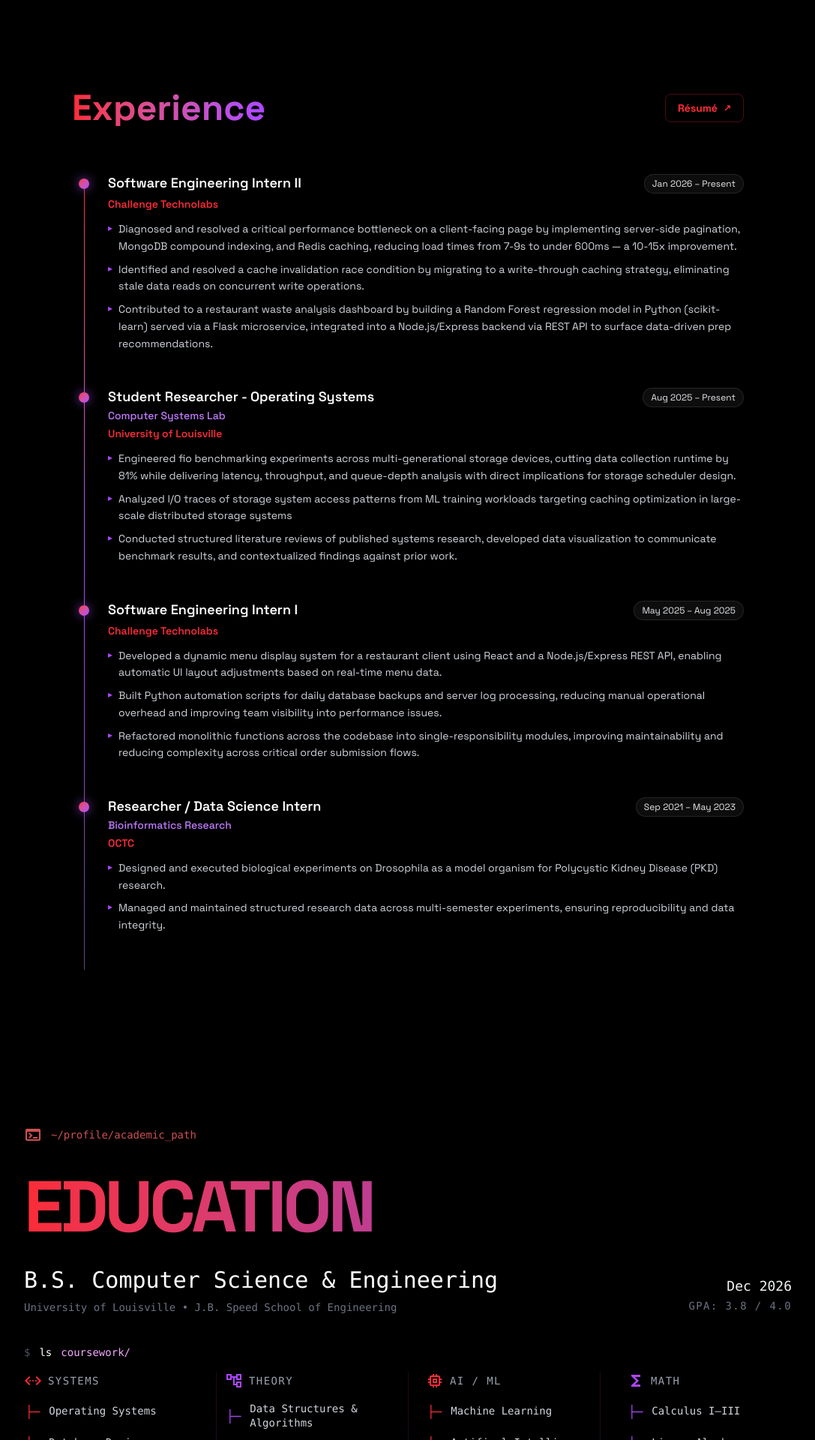
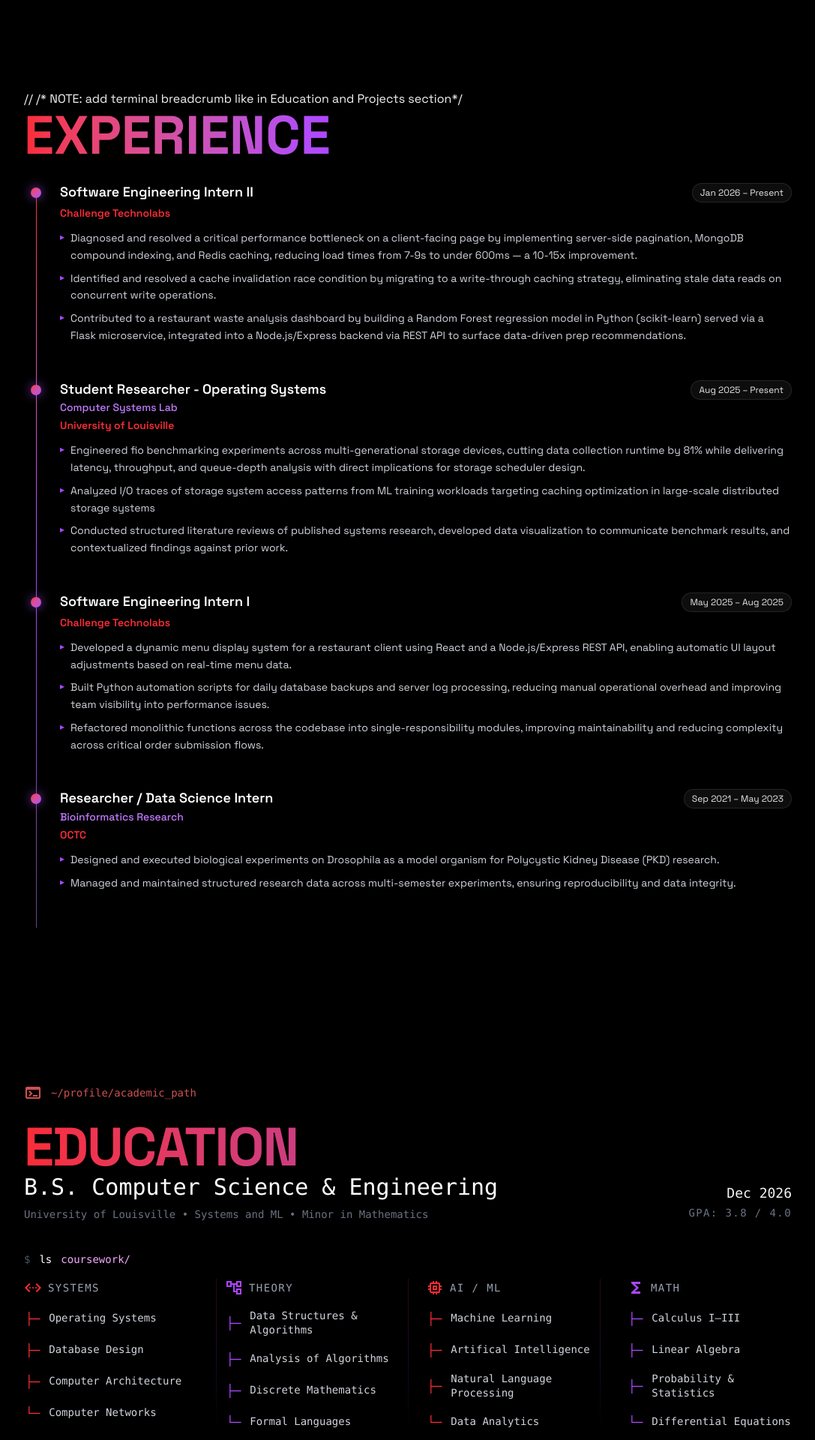
Before and after one commit to pr33tpatel/preet-dev, a React (Vite) app: page / in a window 1280 px wide. Shown: the part 760-2680 px from the top of the page at 75% size, without its empty margins (96-1183 px from the left). Built offline with nearby package versions, Linux system fonts and the light colour scheme.

Commit message:
batch commit

```diff
--- a/src/App.jsx
+++ b/src/App.jsx
@@ -24,7 +24,7 @@ function App() {
         <Home />
         <Experience />
         <Education />
-        <About />
+        {/*<About />*/}
         <Projects />
       </div>
     </>
--- a/src/components/MobileMenu.jsx
+++ b/src/components/MobileMenu.jsx
@@ -17,9 +17,9 @@ export const MobileMenu = ({ menuOpen, setMenuOpen }) => {
     <>
       {/* Backdrop */}
       <div
-        className="fixed inset-0 z-30 transition-all duration-300 lg:hidden"
+        className="fixed inset-0 z-30 transition-all duration-500 lg:hidden"
         style={{
-          background: "rgba(0,0,0,0.7)",
+          background: "rgba(0,0,0,0.1)",
           backdropFilter: menuOpen ? "blur(4px)" : "none",
           opacity: menuOpen ? 1 : 0,
           pointerEvents: menuOpen ? "auto" : "none",
@@ -32,23 +32,23 @@ export const MobileMenu = ({ menuOpen, setMenuOpen }) => {
         className="fixed top-0 right-0 z-40 flex h-full flex-col lg:hidden"
         style={{
           width: "min(320px, 85vw)",
-          background: "rgba(5,5,5,0.98)",
-          borderLeft: "1px solid rgba(255,255,255,0.06)",
+          background: "rgba(1,1,1,0.93)",
+          borderLeft: "1px solid rgba(255,255,255,0.07)",
           transform: menuOpen ? "translateX(0)" : "translateX(100%)",
-          transition: "transform 350ms cubic-bezier(0.16, 1, 0.3, 1)",
+          transition: "transform 350ms cubic-bezier(0.35, 1, 0.3, 1)",
         }}
       >
         {/* Drawer header */}
         <div className="flex items-center justify-between border-b border-white/5 px-8 py-6">
           <span
-            className="font-mono text-sm tracking-widest text-gray-600 uppercase"
+            className="font-mono text-sm tracking-widest text-gray-300 uppercase"
             style={{ fontFamily: "'Space Grotesk', sans-serif" }}
           >
             Navigation
           </span>
           <button
             onClick={() => setMenuOpen(false)}
-            className="font-mono text-lg text-gray-600 transition-colors hover:text-white"
+            className="font-mono text-lg text-gray-300 transition-colors hover:text-white"
             aria-label="Close menu"
           >
             ✕
@@ -79,14 +79,14 @@ export const MobileMenu = ({ menuOpen, setMenuOpen }) => {
                 (e.currentTarget.querySelector(".link-label").style.color = "#9ca3af")
               }
             >
-              <span className="font-mono text-xs text-red-500/40 transition-colors group-hover:text-red-500">
+              <span className="text-md font-mono text-red-500/70 transition-colors group-hover:text-red-500">
                 {String(i + 1).padStart(2, "0")}
               </span>
               <span
-                className="link-label font-mono text-sm tracking-widest uppercase transition-colors duration-150"
+                className="link-label font-mono text-lg tracking-widest uppercase transition-colors duration-150"
                 style={{
                   fontFamily: "'Space Grotesk', sans-serif",
-                  color: "#9ca3af",
+                  color: "#cccccc",
                 }}
               >
                 {label}
@@ -107,7 +107,7 @@ export const MobileMenu = ({ menuOpen, setMenuOpen }) => {
             RÉSUMÉ ↗
           </a>
           <p
-            className="font-mono text-xs tracking-widest text-fuchsia-300/60 uppercase"
+            className="font-mono text-sm tracking-widest text-fuchsia-300/60 uppercase"
             style={{ fontFamily: "'Space Grotesk', sans-serif" }}
           >
             NYC | SDF
--- a/src/components/Navbar.jsx
+++ b/src/components/Navbar.jsx
@@ -53,7 +53,7 @@ export const Navbar = ({ menuOpen, setMenuOpen }) => {
         backdropFilter: "blur(12px)",
         WebkitBackdropFilter: "blur(12px)",
         background: scrolled ? "rgba(0,0,0,0.6)" : "transparent",
-        borderBottom: scrolled ? "1px solid rgba(255,255,255,0.04)" : "none",
+        borderBottom: scrolled ? "none" : "none",
       }}
     >
       <div className="mx-auto flex w-full max-w-6xl items-center justify-between px-6 py-5">
@@ -109,7 +109,7 @@ export const Navbar = ({ menuOpen, setMenuOpen }) => {
             className="hidden font-mono text-[11px] tracking-widest text-fuchsia-300 uppercase xl:block"
             style={{ fontFamily: "'Space Grotesk', sans-serif" }}
           >
-            LOU | KY
+            NYC | SDF
           </span>
 
           {/* Résumé — lg+ only */}
--- a/src/components/sections/Education.jsx
+++ b/src/components/sections/Education.jsx
@@ -10,6 +10,8 @@ const DEGREE = {
   title: "B.S. Computer Science & Engineering",
   school: "University of Louisville",
   department: "J.B. Speed School of Engineering",
+  minor: "Minor in Mathematics",
+  concentration: "Systems and ML",
   graduation: "Dec 2026",
   gpa: "3.8 / 4.0",
 };
@@ -157,7 +159,7 @@ export const Education = () => {
         {/* Hero heading */}
         <FadeIn visible={visible} delay={80}>
           <h2
-            className="mb-5 bg-gradient-to-r from-red-500 to-purple-700 bg-clip-text text-7xl leading-tight font-bold tracking-tighter text-transparent md:text-8xl"
+            className="bg-gradient-to-r from-red-500 to-purple-700 bg-clip-text text-4xl font-bold tracking-tight text-transparent md:text-7xl"
             style={{ fontFamily: "'Space Grotesk', sans-serif" }}
           >
             EDUCATION
@@ -169,7 +171,7 @@ export const Education = () => {
             <div>
               <h3 className="font-mono text-2xl text-white md:text-3xl">{DEGREE.title}</h3>
               <p className="mt-2 font-mono text-sm text-gray-500">
-                {DEGREE.school} • {DEGREE.department}
+                {DEGREE.school} • {DEGREE.concentration} • {DEGREE.minor}
               </p>
             </div>
             <div className="shrink-0 text-left font-mono md:text-right">
@@ -216,7 +218,7 @@ export const Education = () => {
         {/* Terminal footer */}
         <FadeIn visible={visible} delay={900}>
           <div
-            className="mt-24 pt-10 font-mono text-sm text-gray-600"
+            className="pt-0 font-mono text-sm text-gray-600 md:mt-45"
             style={{ borderTop: "1px solid rgba(255,255,255,0.5)" }}
           >
             {/*
--- a/src/components/sections/Experience.jsx
+++ b/src/components/sections/Experience.jsx
@@ -55,6 +55,37 @@ const experiences = [
     ],
   },
 ];
+
+const useReveal = (ref) => {
+  const [visible, setVisible] = useState(false);
+  useEffect(() => {
+    const obs = new IntersectionObserver(
+      ([entry]) => {
+        if (entry.isIntersecting) {
+          setVisible(true);
+          obs.disconnect();
+        }
+      },
+      { threshold: 0.05 },
+    );
+    if (ref.current) obs.observe(ref.current);
+    return () => obs.disconnect();
+  }, [ref]);
+  return visible;
+};
+
+const FadeIn = ({ children, delay = 0, visible, className = "" }) => (
+  <div
+    className={`transition-all duration-600 ease-out ${className}`}
+    style={{
+      opacity: visible ? 1 : 0,
+      transform: visible ? "translateY(0)" : "translateY(12px)",
+      transitionDelay: `${delay}ms`,
+    }}
+  >
+    {children}
+  </div>
+);
 
 const TimelineItem = ({ exp, index }) => {
   const ref = useRef(null);
@@ -134,22 +165,15 @@ export const Experience = () => {
 
   return (
     <section id="experience" className="px-4 py-20">
-      <div className="mx-auto max-w-4xl">
+      <div className="mx-auto max-w-5xl">
+        // {/* Terminal breadcrumb */}
+        /* NOTE: add terminal breadcrumb like in Education and Projects section*/
         {/* Heading + Resume button */}
-        <div className="mb-16 flex items-center justify-between">
-          <h2 className="bg-gradient-to-r from-red-500 to-purple-500 bg-clip-text text-5xl font-bold text-transparent">
+        <div className="mb-7 flex items-center justify-between">
+          <h2 className="bg-gradient-to-r from-red-500 to-purple-500 bg-clip-text text-7xl font-bold text-transparent uppercase">
             Experience
           </h2>
-          <a
-            href="https://www.linkedin.com/in/preet-patel1223/"
-            target="_blank"
-            rel="noopener noreferrer"
-            className="flex items-center gap-2 rounded-lg border border-red-500/30 px-4 py-2 text-sm font-bold text-red-500 transition-all duration-200 hover:border-red-500/60 hover:bg-red-500/10"
-          >
-            Résumé <span className="text-xs">↗</span>
-          </a>
         </div>
-
         <div className="relative" ref={timelineRef}>
           {/* Dim base line */}
           <div className="absolute top-2 bottom-0 left-4 w-px bg-white/5" />
--- a/src/components/sections/Projects.jsx
+++ b/src/components/sections/Projects.jsx
@@ -259,7 +259,7 @@ export const Projects = () => {
               <div className="mb-1 flex items-center gap-4">
                 {/* <span className="font-mono text-xl text-red-500">$</span>*/}
                 <h2
-                  className="text-4xl font-bold tracking-tight uppercase md:text-6xl"
+                  className="text-4xl font-bold tracking-tight uppercase md:text-7xl"
                   style={{
                     fontFamily: "'Space Grotesk', sans-serif",
                     background: "linear-gradient(to right, #ef4444, #a855f7)",
@@ -267,7 +267,7 @@ export const Projects = () => {
                     WebkitTextFillColor: "transparent",
                   }}
                 >
-                  projects <span className="animate-pulse">_</span>
+                  PROJECTS <span className="animate-pulse">_</span>
                 </h2>
 
                 <FadeIn visible={visible} delay={80}>
```
